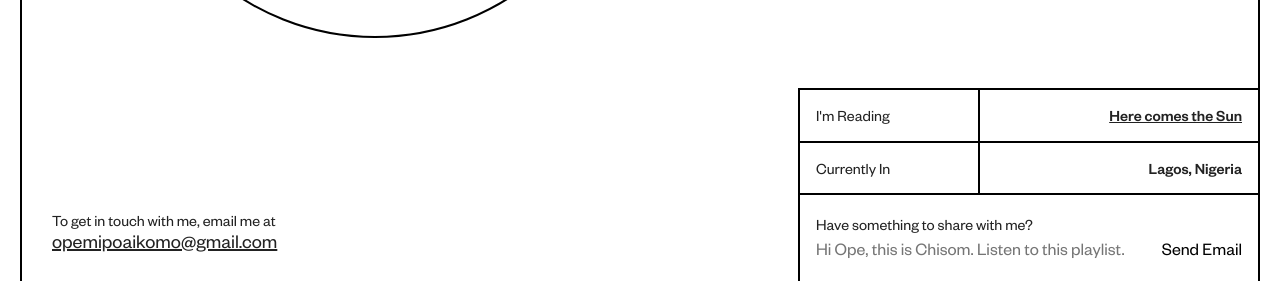
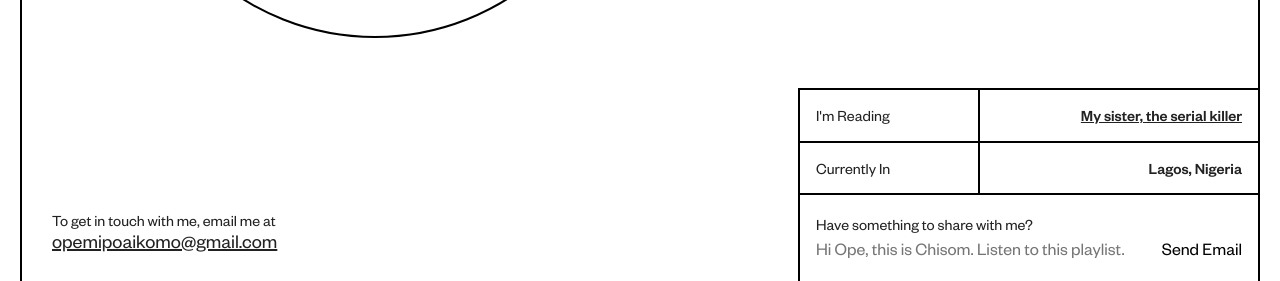
Before and after one commit to fathermerry/opemipo.com, a Jekyll site: the page built from index.md, in a window 1280 px wide and 900 px high, scrolled down 1538 px. Shown: the part 616-897 px from the top of the window. Built offline with Jekyll 4.4.1, drawn with Linux system fonts in a browser that asks for light colours.

Commit message:
Add new book to collection

```diff
--- a/_data/books.yml
+++ b/_data/books.yml
@@ -1,3 +1,7 @@
+- name: My sister, the serial killer
+  author: Oyinkan Braithwaite
+  url: https://www.goodreads.com/book/show/38819868-my-sister-the-serial-killer
+
 - name: Here comes the Sun
   author: Nicole Y. Dennis Ben
   url: https://www.goodreads.com/book/show/26530351-here-comes-the-sun
```
